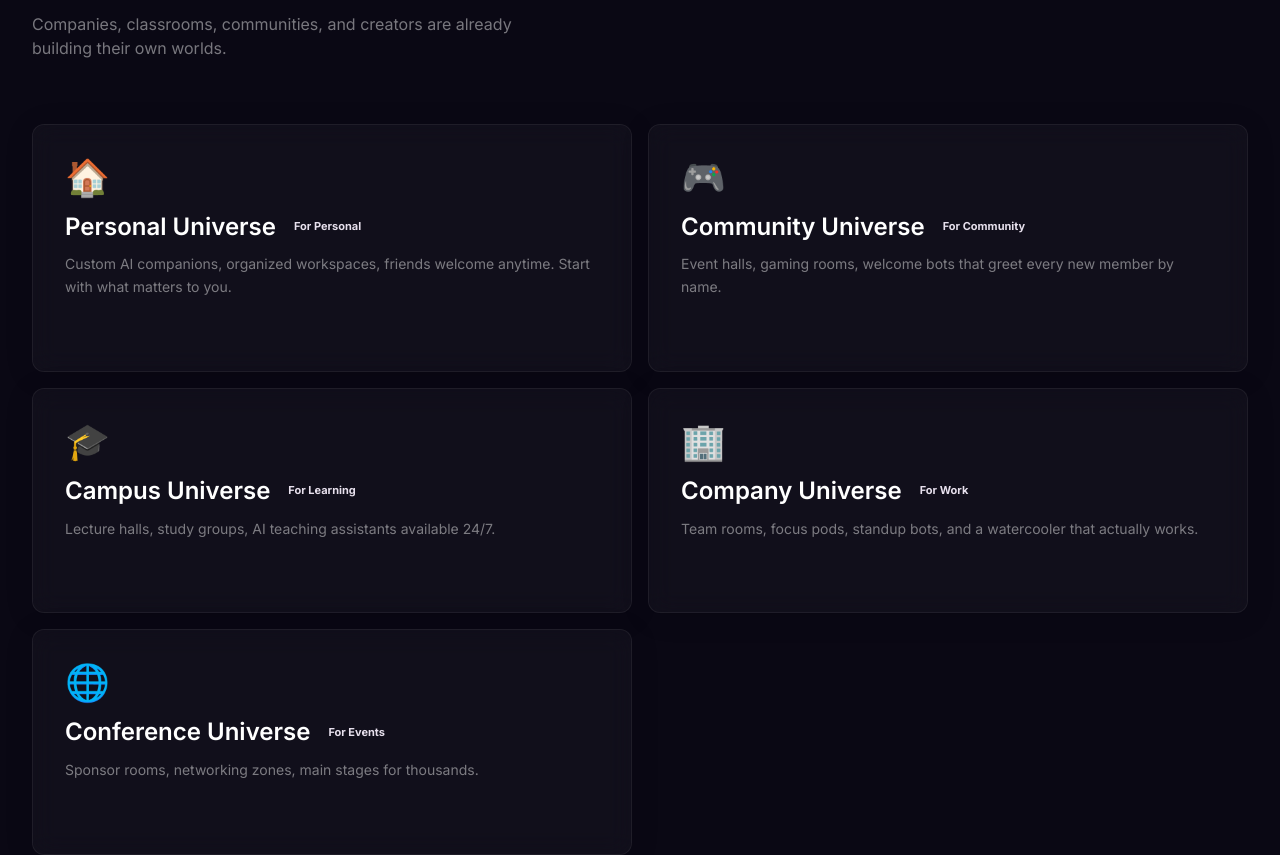
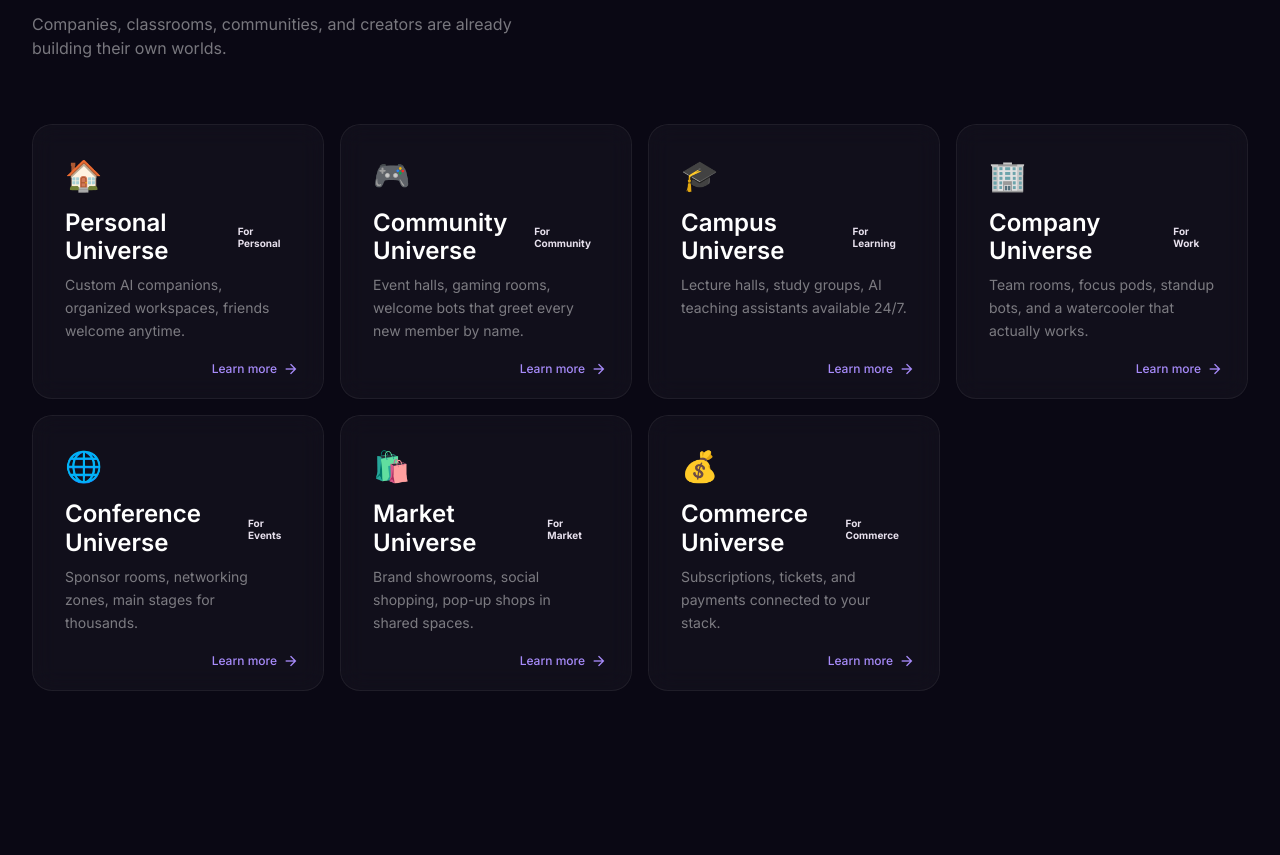
Before and after one commit to BAWES-Universe/bawes-new-website, a Next.js app: page / in a window 1280 px wide. Shown: the part 2541-3396 px from the top of the page. Built offline with nearby package versions, Linux system fonts and the light colour scheme; no server answers.

Commit message:
Add missing use cases to nav (Personal) and landing (Market, Commerce), bento cards with always-visible arrows

```diff
--- a/app/page.tsx
+++ b/app/page.tsx
@@ -43,11 +43,13 @@ const features = [
 ]
 
 const showcases = [
-  { emoji: '🏠', title: 'Personal Universe', desc: 'Custom AI companions, organized workspaces, friends welcome anytime. Start with what matters to you.', tag: 'For Personal', tagColor: 'purple', href: '/use-cases/personal' },
+  { emoji: '🏠', title: 'Personal Universe', desc: 'Custom AI companions, organized workspaces, friends welcome anytime.', tag: 'For Personal', tagColor: 'purple', href: '/use-cases/personal' },
   { emoji: '🎮', title: 'Community Universe', desc: 'Event halls, gaming rooms, welcome bots that greet every new member by name.', tag: 'For Community', tagColor: 'green', href: '/use-cases/community' },
   { emoji: '🎓', title: 'Campus Universe', desc: 'Lecture halls, study groups, AI teaching assistants available 24/7.', tag: 'For Learning', tagColor: 'amber', href: '/use-cases/learning' },
   { emoji: '🏢', title: 'Company Universe', desc: 'Team rooms, focus pods, standup bots, and a watercooler that actually works.', tag: 'For Work', tagColor: 'purple', href: '/use-cases/work' },
   { emoji: '🌐', title: 'Conference Universe', desc: 'Sponsor rooms, networking zones, main stages for thousands.', tag: 'For Events', tagColor: 'blue', href: '/use-cases/events' },
+  { emoji: '🛍️', title: 'Market Universe', desc: 'Brand showrooms, social shopping, pop-up shops in shared spaces.', tag: 'For Market', tagColor: 'cyan', href: '/use-cases/market' },
+  { emoji: '💰', title: 'Commerce Universe', desc: 'Subscriptions, tickets, and payments connected to your stack.', tag: 'For Commerce', tagColor: 'green', href: '/use-cases/commerce' },
 ]
 
 /* ─── COMPONENTS ─── */
@@ -161,18 +163,18 @@ function ShowcaseCard({ emoji, title, desc, tag, tagColor, href }: {
     <Link href={href} className="block group">
       <motion.div
         {...fadeUp(0.05)}
-        className="glass-card p-6 md:p-8 rounded-xl h-full flex flex-col transition-all duration-300 group-hover:-translate-y-0.5"
+        className="bento-card h-full"
       >
-        <span className="text-4xl mb-4 block">{emoji}</span>
-        <div className="flex items-center gap-2 mb-3">
+        <span className="text-3xl mb-4 block">{emoji}</span>
+        <div className="flex items-center gap-2 mb-2">
           <h3 className="font-headline-card text-headline-card text-white">{title}</h3>
-          <span className={`px-2.5 py-0.5 rounded-full text-[11px] font-bold leading-tight tag-${tagColor}`}>
+          <span className={`px-2 py-0.5 rounded-full text-[10px] font-bold leading-tight tag-${tagColor}`}>
             {tag}
           </span>
         </div>
         <p className="text-sm text-text-muted leading-relaxed flex-grow">{desc}</p>
-        <div className="flex items-center gap-1 text-sm font-semibold text-primary mt-4 opacity-0 group-hover:opacity-100 transition-opacity duration-200">
-          Learn more <span className="material-symbols-outlined text-sm">arrow_forward</span>
+        <div className="bento-card-arrow">
+          Learn more <span className="material-symbols-outlined text-sm transition-transform duration-300 group-hover:translate-x-1">arrow_forward</span>
         </div>
       </motion.div>
     </Link>
@@ -302,7 +304,7 @@ export default function Home() {
           </p>
         </motion.div>
 
-        <div className="grid grid-cols-1 md:grid-cols-2 gap-4">
+        <div className="grid grid-cols-1 sm:grid-cols-2 lg:grid-cols-3 xl:grid-cols-4 gap-4">
           {showcases.map((s) => (
             <ShowcaseCard key={s.title} {...s} />
           ))}
--- a/components/Navigation.tsx
+++ b/components/Navigation.tsx
@@ -35,6 +35,7 @@ const dropdowns: NavDropdown[] = [
       { label: 'For Work', href: '/use-cases/work', description: 'Team spaces, focus rooms, standup bots' },
       { label: 'For Learning', href: '/use-cases/learning', description: 'Study rooms, AI teaching assistants' },
       { label: 'For Community', href: '/use-cases/community', description: 'Events, gaming, welcome bots' },
+      { label: 'For Personal', href: '/use-cases/personal', description: 'AI companions, your own space' },
       { label: 'For Market', href: '/use-cases/market', description: 'Brand showrooms, shops, marketplaces' },
       { label: 'For Commerce', href: '/use-cases/commerce', description: 'Subscriptions, ticketing, revenue' },
       { label: 'For Events', href: '/use-cases/events', description: 'Conferences, broadcasts, meetups' },
```
